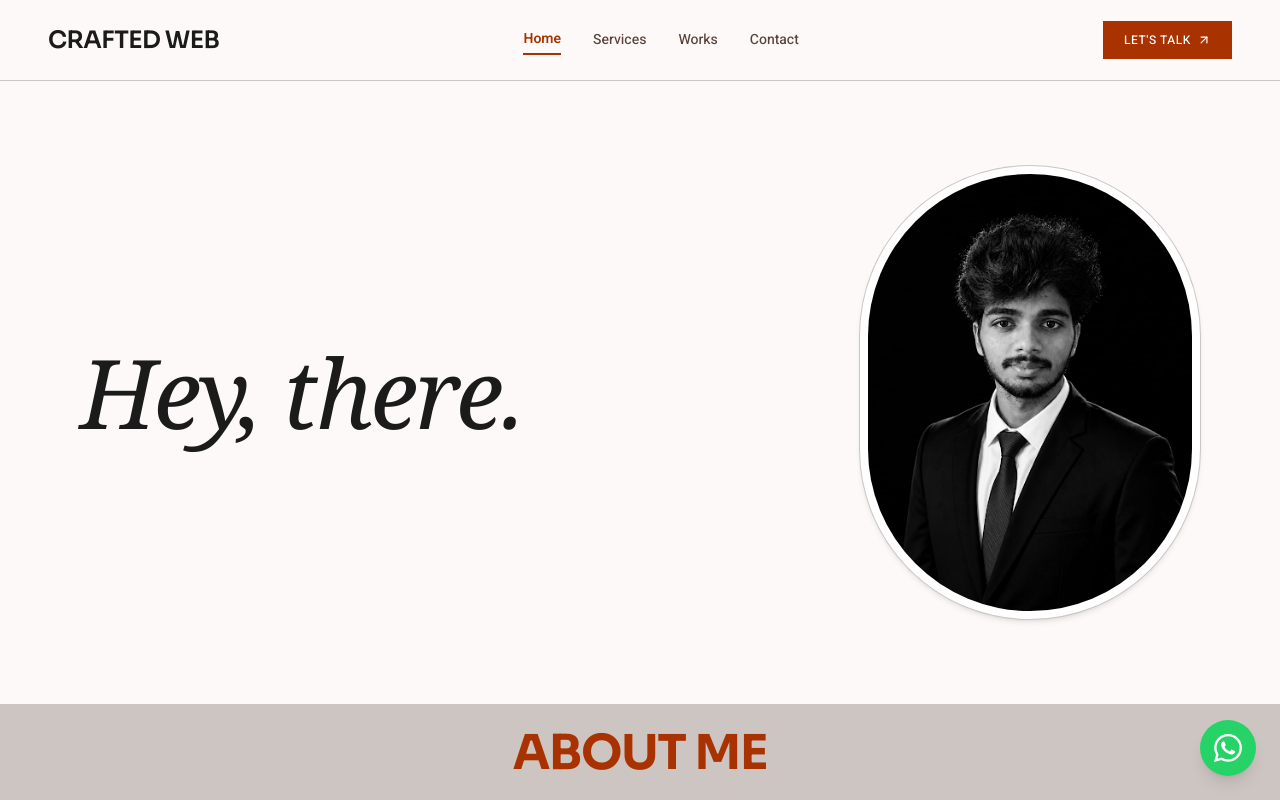
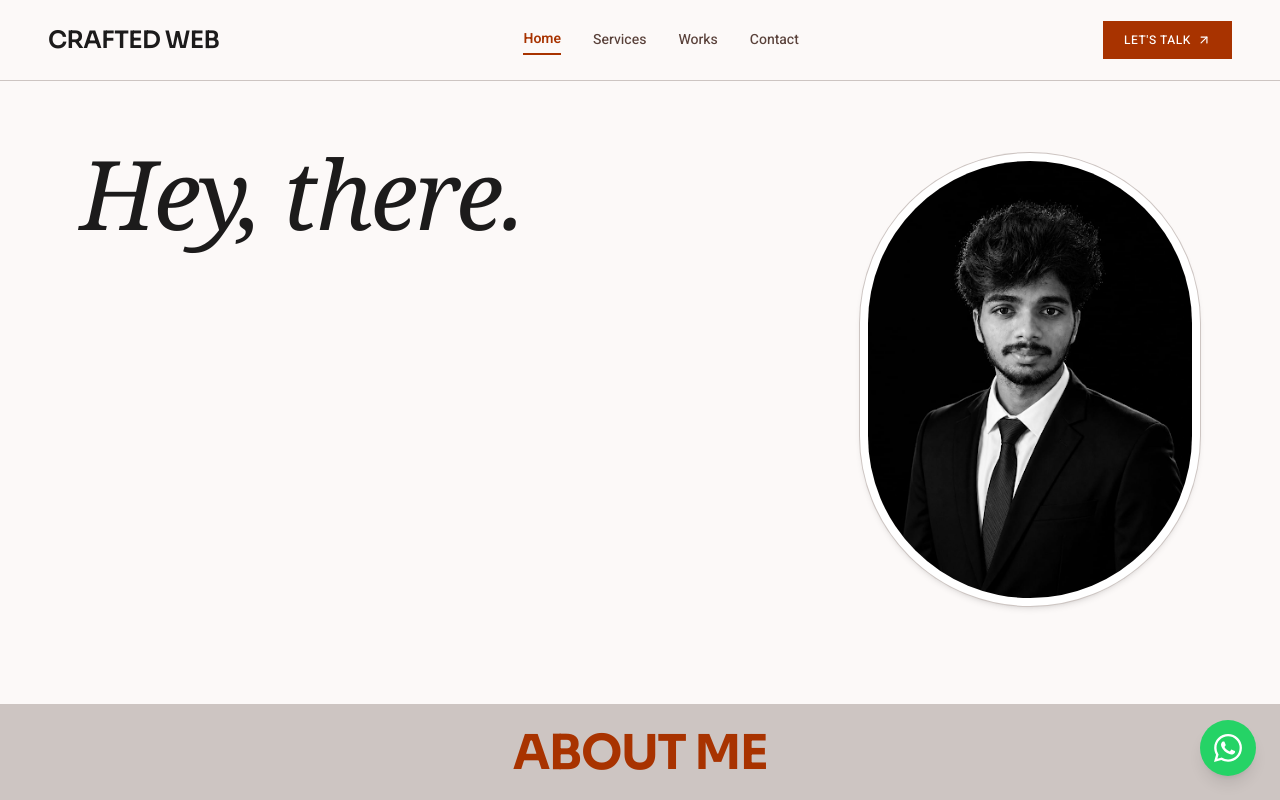
Before and after one commit to Nirmal0804/Freelancing-Portfolio, a Next.js app: page / in a window 1280 px wide. Shown: the top 800 px of the page. Built offline with nearby package versions, Linux system fonts and the light colour scheme.

Commit message:
style: anchor Hey there text to top-left position alongside right-aligned framed portrait

```diff
--- a/components/home/HeroSection.tsx
+++ b/components/home/HeroSection.tsx
@@ -4,11 +4,11 @@ import Image from "next/image";
 export const HeroSection: React.FC = () => {
   return (
     <section
-      className="relative w-full border-b border-[#cdc5c2] bg-background min-h-[65vh] sm:min-h-[72vh] lg:min-h-[78vh] flex items-center overflow-hidden px-6 sm:px-10 md:px-14 lg:px-20 py-12 sm:py-16 lg:py-20"
+      className="relative w-full border-b border-[#cdc5c2] bg-background min-h-[65vh] sm:min-h-[72vh] lg:min-h-[78vh] flex flex-col justify-start overflow-hidden px-6 sm:px-10 md:px-14 lg:px-20 pt-10 sm:pt-14 lg:pt-16 pb-12 sm:pb-16"
       aria-label="Hero Section"
     >
-      <div className="w-full max-w-[1360px] mx-auto flex flex-col lg:flex-row items-start lg:items-center justify-between gap-10 lg:gap-16">
-        {/* Left Side: Hey, there text */}
+      <div className="w-full max-w-[1360px] mx-auto flex flex-col lg:flex-row items-start justify-between gap-10 lg:gap-16">
+        {/* Left Side: Hey, there text placed at the top-left */}
         <div className="flex-1 flex flex-col justify-start items-start">
           <h1 className="font-serif italic font-normal text-4xl sm:text-5xl md:text-6xl lg:text-7xl xl:text-8xl text-on-surface text-left tracking-tight leading-none select-none">
             Hey, there.
@@ -16,7 +16,7 @@ export const HeroSection: React.FC = () => {
         </div>
 
         {/* Right Side: Oval / Capsule Arch Framed Portrait */}
-        <div className="shrink-0 self-center lg:self-auto flex justify-center items-center">
+        <div className="shrink-0 self-center lg:self-start lg:mt-2 flex justify-center items-center">
           <div className="relative w-[220px] sm:w-[260px] md:w-[290px] lg:w-[320px] xl:w-[340px] aspect-[3/4] rounded-full overflow-hidden border-[6px] sm:border-8 border-white ring-1 ring-[#cdc5c2] shadow-md bg-surface-container-low">
             <Image
               src="/images/nirmal-portrait.jpg"
```
